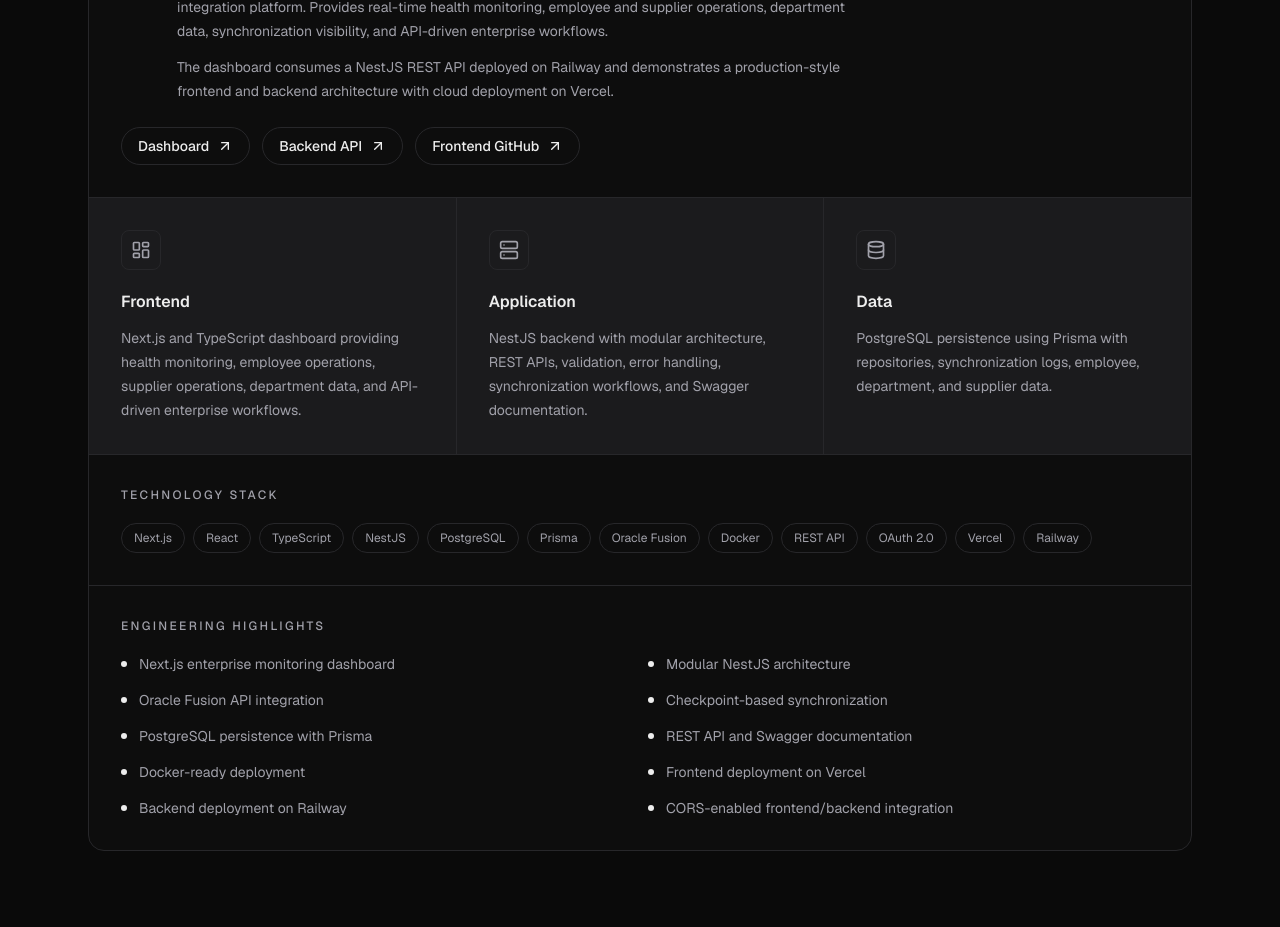
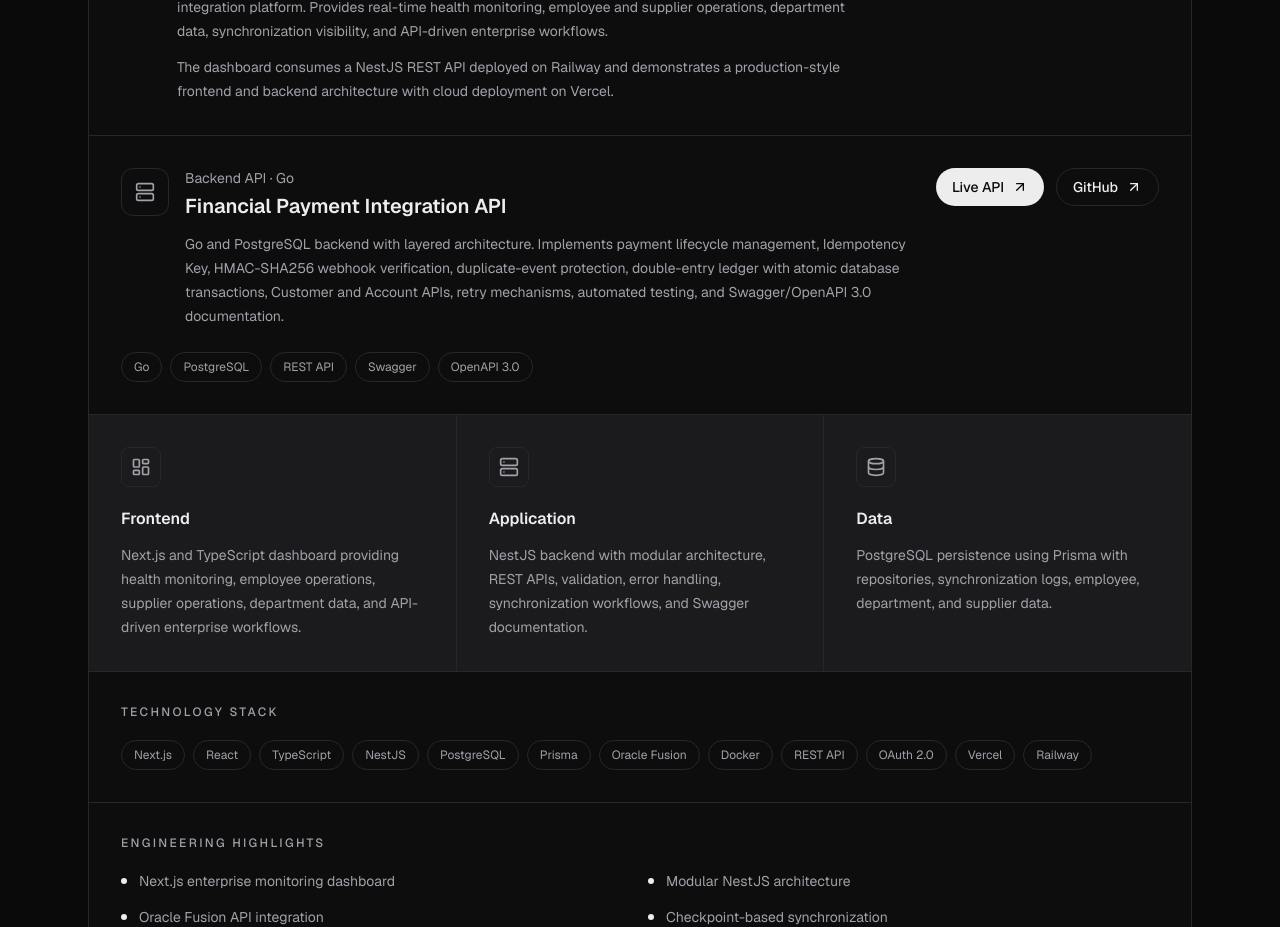
Before and after one commit to fauzirahman/fauzi-rahman-portfolio, a Next.js app: page / in a window 1280 px wide. Shown: the part 3240-4167 px from the top of the page. Built offline with nearby package versions, Linux system fonts and the light colour scheme; no server answers.

Commit message:
add a new project Financial Payment Integration API

```diff
--- a/components/projects.tsx
+++ b/components/projects.tsx
@@ -165,38 +165,68 @@ export default function Projects() {
                 </a>
               </div>
             </div>
+          </div>
 
-            {/* Dashboard Resources */}
-            <div className="mt-6 flex flex-wrap gap-3">
+          {/* Financial Payment Integration API */}
+          <div className="border-b border-border p-6 sm:p-8">
+            <div className="flex flex-col gap-6 lg:flex-row lg:items-start lg:justify-between">
+              <div className="flex gap-4">
+                <div className="flex h-12 w-12 shrink-0 items-center justify-center rounded-xl border border-border">
+                  <Server className="h-5 w-5 text-muted" />
+                </div>
+
+                <div className="max-w-3xl">
+                  <p className="text-sm text-muted">Backend API · Go</p>
+
+                  <h3 className="mt-1 text-xl font-semibold">
+                    Financial Payment Integration API
+                  </h3>
+
+                  <p className="mt-3 text-sm leading-6 text-muted">
+                    Go and PostgreSQL backend with layered architecture.
+                    Implements payment lifecycle management, Idempotency Key,
+                    HMAC-SHA256 webhook verification, duplicate-event
+                    protection, double-entry ledger with atomic database
+                    transactions, Customer and Account APIs, retry mechanisms,
+                    automated testing, and Swagger/OpenAPI 3.0 documentation.
+                  </p>
+                </div>
+              </div>
+
+              <div className="flex shrink-0 flex-wrap gap-3">
                 <a
-                href="https://oracle-fusion-integration-dashboard.vercel.app/"
+                  href="https://financial-payment-integration-api.vercel.app/swagger/"
+                  target="_blank"
+                  rel="noopener noreferrer"
+                  className="inline-flex items-center gap-2 rounded-full bg-foreground px-4 py-2 text-sm font-medium text-background transition-transform hover:-translate-y-0.5"
+                >
+                  Live API
+                  <ArrowUpRight className="h-4 w-4" />
+                </a>
+
+                <a
+                  href="https://github.com/fauzirahman/financial-payment-integration-api"
                   target="_blank"
                   rel="noopener noreferrer"
                   className="inline-flex items-center gap-2 rounded-full border border-border px-4 py-2 text-sm font-medium transition-colors hover:bg-surface-hover"
                 >
-                Dashboard
+                  GitHub
                   <ArrowUpRight className="h-4 w-4" />
                 </a>
+              </div>
+            </div>
 
-              <a
-                href="https://oracle-fusion-integration-platform-production-755e.up.railway.app/api"
-                target="_blank"
-                rel="noopener noreferrer"
-                className="inline-flex items-center gap-2 rounded-full border border-border px-4 py-2 text-sm font-medium transition-colors hover:bg-surface-hover"
+            <div className="mt-6 flex flex-wrap gap-2">
+              {["Go", "PostgreSQL", "REST API", "Swagger", "OpenAPI 3.0"].map(
+                (technology) => (
+                  <span
+                    key={technology}
+                    className="rounded-full border border-border px-3 py-1.5 text-xs text-muted"
                   >
-                Backend API
-                <ArrowUpRight className="h-4 w-4" />
-              </a>
-
-              <a
-                href="https://github.com/fauzirahman/oracle-fusion-integration-dashboard"
-                target="_blank"
-                rel="noopener noreferrer"
-                className="inline-flex items-center gap-2 rounded-full border border-border px-4 py-2 text-sm font-medium transition-colors hover:bg-surface-hover"
-              >
-                Frontend GitHub
-                <ArrowUpRight className="h-4 w-4" />
-              </a>
+                    {technology}
+                  </span>
+                ),
+              )}
             </div>
           </div>
 
@@ -259,6 +289,8 @@ export default function Projects() {
             </div>
           </div>
         </div>
+
+
       </div>
     </section>
   );
```
Lines whose indentation alone changed are shown as unchanged.
